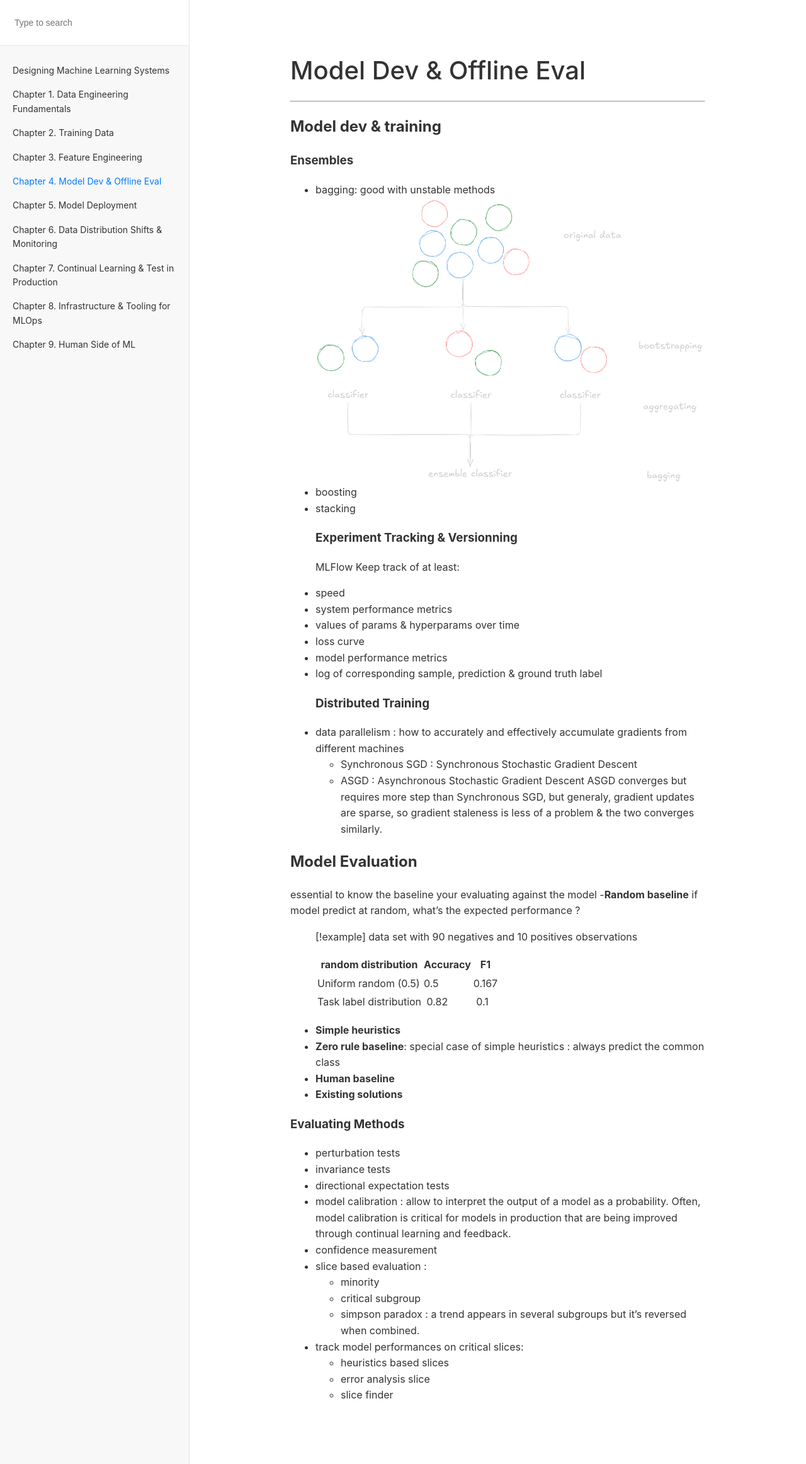
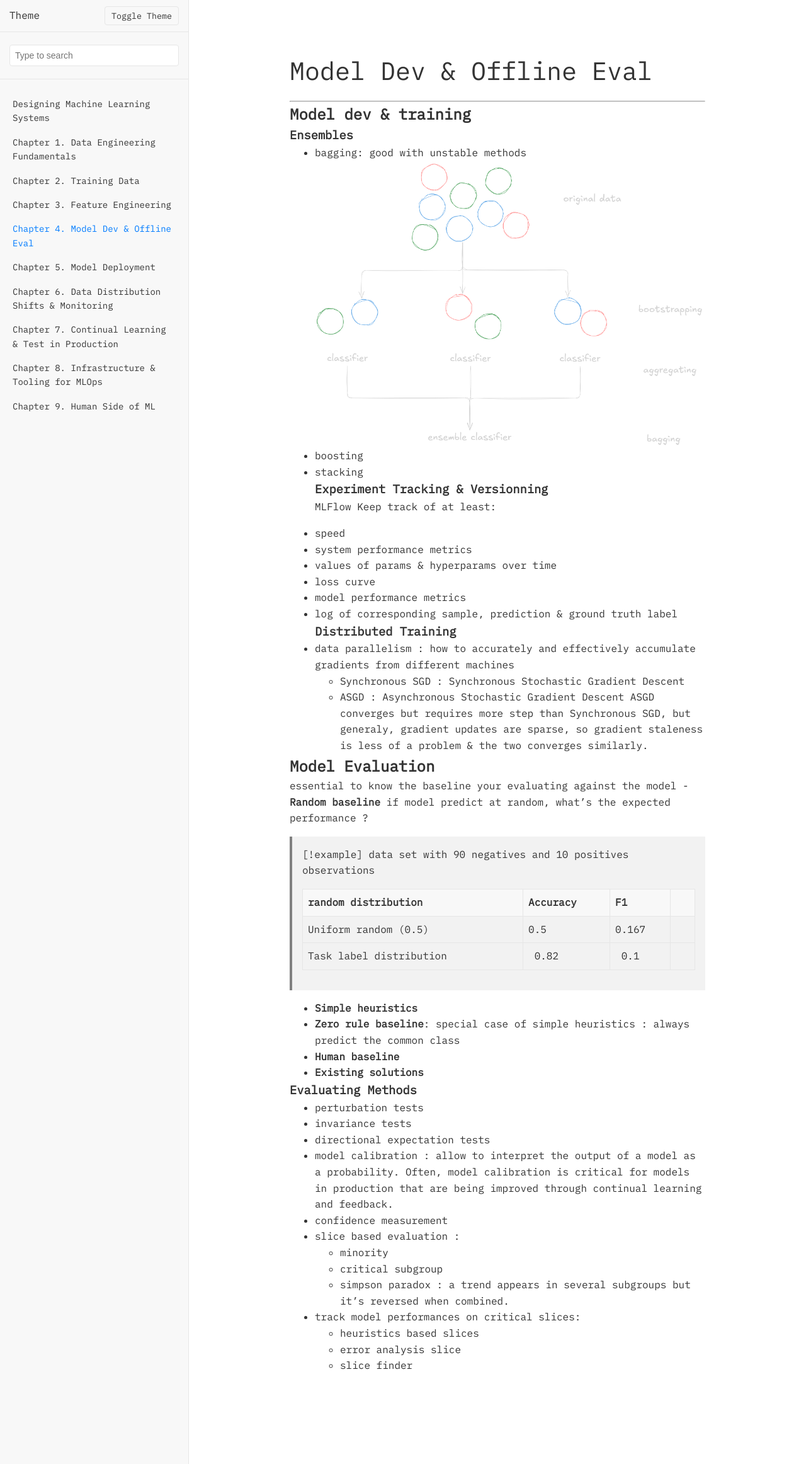
Before and after one commit to tayheau/tayheau.github.io, a Jekyll site: the page built from _notes/designing-ml-systems/chapter4.md, in a window 1280 px wide. Shown: the whole page at 63% size. Built offline with Jekyll 4.4.1, drawn with Linux system fonts in a browser that asks for light colours; nearby versions of some CDN libraries.

Commit message:
Update book.html

```diff
--- a/_layouts/book.html
+++ b/_layouts/book.html
@@ -1,111 +1,219 @@
 <!DOCTYPE html>
-<html lang="en">
+<html lang="en" data-theme="light">
 <head>
   <meta charset="UTF-8">
   <meta name="viewport" content="width=device-width, initial-scale=1.0">
   <title>{{ page.title }}</title>
+  <link rel="stylesheet" href="https://cdn.jsdelivr.net/npm/prismjs@1.29.0/themes/prism-okaidia.css">
   <style>
+    @import url('https://fonts.googleapis.com/css2?family=IBM+Plex+Mono&display=swap');
+
+    :root {
+      /* Light theme variables */
+      --background-light: #ffffff;
+      --text-light: #333333;
+      --sidebar-bg-light: #f8f8f8;
+      --border-light: #e6e6e6;
+      --link-light: #007bff;
+      --hover-light: #0056b3;
+
+      /* Dark theme variables */
+      --background-dark: #161617;
+      --text-dark: #ffffff;
+      --sidebar-bg-dark: #1e1e1f;
+      --border-dark: #2d2d2e;
+      --link-dark: #ae9ec9;
+      --hover-dark: #8a7aa3;
+    }
+
+    [data-theme="light"] {
+      --background: var(--background-light);
+      --text: var(--text-light);
+      --sidebar-bg: var(--sidebar-bg-light);
+      --border: var(--border-light);
+      --link: var(--link-light);
+      --hover: var(--hover-light);
+    }
+
+    [data-theme="dark"] {
+      --background: var(--background-dark);
+      --text: var(--text-dark);
+      --sidebar-bg: var(--sidebar-bg-dark);
+      --border: var(--border-dark);
+      --link: var(--link-dark);
+      --hover: var(--hover-dark);
+    }
+
+    * {
+      margin: 0;
+      box-sizing: border-box;
+    }
+
     body {
       margin: 0;
-      font-family: -apple-system, BlinkMacSystemFont, "Segoe UI", Roboto, sans-serif;
-      color: #333;
+      font-family: "IBM Plex Mono", monospace;
+      color: var(--text);
+      background-color: var(--background);
       line-height: 1.6;
     }
+
     img {
       width: -webkit-fill-available;
       max-width: 700px;
       display: block;
     }
+
     blockquote {
-      &:has(:first-child:contains("Caution")),
-      &:has(:first-child:contains("**Caution**")) {
+      border-left: 4px solid #808080;
+      padding: 1em;
+      margin: 1em 0;
+      background-color: rgba(128, 128, 128, 0.1);
+    }
+
+    blockquote:has(:first-child:contains("Caution")),
+    blockquote:has(:first-child:contains("**Caution**")) {
       border-left: 4px solid #ff5555;
       background-color: rgba(255, 85, 85, 0.1);
-        padding: 1em;
-        margin: 1em 0;
     }
-    }
+
     .honkit-layout {
       display: flex;
       height: 100vh;
     }
+
     .sidebar {
       width: 300px;
-      background-color: #f8f8f8;
-      border-right: 1px solid #e6e6e6;
+      background-color: var(--sidebar-bg);
+      border-right: 1px solid var(--border);
       overflow-y: auto;
       padding-bottom: 20px;
     }
+
+    .theme-switch {
+      padding: 10px 15px;
+      display: flex;
+      align-items: center;
+      justify-content: space-between;
+      border-bottom: 1px solid var(--border);
+    }
+
+    .theme-switch button {
+      background: none;
+      border: 1px solid var(--border);
+      color: var(--text);
+      padding: 5px 10px;
+      border-radius: 4px;
+      cursor: pointer;
+      font-family: inherit;
+    }
+
+    .theme-switch button:hover {
+      background-color: var(--border);
+    }
+
     .sidebar-search {
       padding: 20px 15px;
-      border-bottom: 1px solid #e6e6e6;
-      background-color: #fff;
+      border-bottom: 1px solid var(--border);
     }
+
     .sidebar-search input {
       width: 100%;
       padding: 8px;
-      border: 0px solid #ddd;
+      border: 1px solid var(--border);
       border-radius: 4px;
       font-size: 14px;
+      background-color: var(--background);
+      color: var(--text);
     }
+
     .sidebar-search input:focus {
       outline: none;
+      border-color: var(--link);
     }
+
     .sidebar-nav {
       padding: 20px 0;
     }
+
     .sidebar-nav ul {
       list-style: none;
       padding: 0;
       margin: 0;
     }
+
     .sidebar-nav li {
       margin: 0;
       padding: 0;
     }
+
     .sidebar-nav a {
       display: block;
       padding: 8px 20px;
-      color: #333;
+      color: var(--text);
       text-decoration: none;
       font-size: 14px;
       transition: background-color 0.2s;
     }
+
     .sidebar-nav a:hover {
-      text-decoration: underline;
+      color: var(--hover);
     }
+
     .sidebar-nav a.active {
-      color: #007bff;
+      color: var(--link);
     }
-    /* Nested navigation indentation */
-    .sidebar-nav ul ul a {
-      padding-left: 40px;
-    }
-    .sidebar-nav ul ul ul a {
-      padding-left: 60px;
-    }
-    .sidebar-nav ul ul ul ul a {
-      padding-left: 80px;
-    }
+
+    .sidebar-nav ul ul a { padding-left: 40px; }
+    .sidebar-nav ul ul ul a { padding-left: 60px; }
+    .sidebar-nav ul ul ul ul a { padding-left: 80px; }
+
     .content {
       flex: 1;
       padding: 5em 10em;
       overflow-y: auto;
     }
+
     .content h1 {
       font-size: 2.5rem;
       margin-top: 0;
       margin-bottom: 1rem;
       font-weight: 500;
     }
+
     .content p {
       margin-bottom: 1rem;
+    }
+
+    table {
+      width: 100%;
+      border-collapse: collapse;
+      margin: 1em 0;
+    }
+
+    th, td {
+      border: 1px solid var(--border);
+      padding: 8px;
+      text-align: left;
+    }
+
+    th {
+      background-color: var(--sidebar-bg);
+    }
+
+    @media (max-width: 450px) {
+      body { font-size: 1.5vw; }
+      img { width: 90vw; }
+      .content { padding: 2em; }
     }
   </style>
 </head>
 <body>
   <div class="honkit-layout">
     <aside class="sidebar">
+      <div class="theme-switch">
+        <span>Theme</span>
+        <button id="theme-toggle">Toggle Theme</button>
+      </div>
       <div class="sidebar-search">
         <input type="text" placeholder="Type to search">
       </div>
@@ -147,13 +255,45 @@
       {{ content }}
     </main>
   </div>
+  <script src="https://cdn.jsdelivr.net/npm/prismjs@1.29.0/components/prism-core.min.js"></script>
+  <script src="https://cdn.jsdelivr.net/npm/prismjs@1.29.0/plugins/autoloader/prism-autoloader.min.js"></script>
   <script type="text/javascript" id="MathJax-script" async src="https://cdn.jsdelivr.net/npm/mathjax@3/es5/tex-mml-chtml.js"></script>
+  <script type="module">
+    import mermaid from 'https://cdn.jsdelivr.net/npm/mermaid@10/dist/mermaid.esm.min.mjs';
+    mermaid.initialize({
+      startOnLoad: true,
+      theme: document.documentElement.getAttribute('data-theme') === 'dark' ? 'dark' : 'default'
+    });
+  </script>
   <script>
     MathJax = {
       tex: {
-    inlineMath: [['$', '$']]
+        inlineMath: [['\\(', '\\)']]
       }
     };
+
+    // Theme switcher functionality
+    const themeToggle = document.getElementById('theme-toggle');
+    const html = document.documentElement;
+
+    // Check for saved theme preference, otherwise use system preference
+    const savedTheme = localStorage.getItem('theme') ||
+      (window.matchMedia('(prefers-color-scheme: dark)').matches ? 'dark' : 'light');
+    html.setAttribute('data-theme', savedTheme);
+
+    themeToggle.addEventListener('click', () => {
+      const currentTheme = html.getAttribute('data-theme');
+      const newTheme = currentTheme === 'light' ? 'dark' : 'light';
+
+      html.setAttribute('data-theme', newTheme);
+      localStorage.setItem('theme', newTheme);
+
+      // Update Mermaid theme
+      mermaid.initialize({
+        startOnLoad: true,
+        theme: newTheme === 'dark' ? 'dark' : 'default'
+      });
+    });
   </script>
 </body>
 </html>
```
Lines whose indentation alone changed are shown as unchanged.
